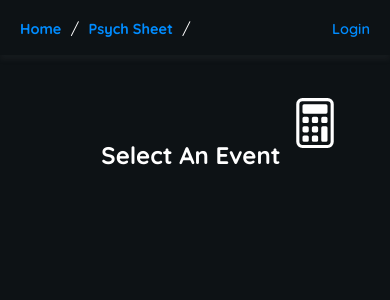
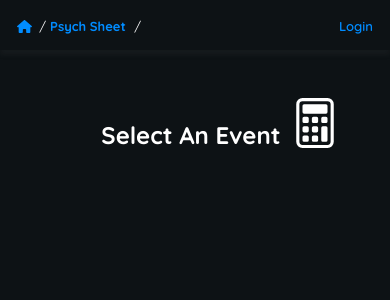
Before and after one commit to Panashe-66/psych-sheet, a Flask app: page /psych_sheet/1 in a window 390 px wide. Shown: the top 300 px of the page. Run offline with Flask 3, Linux system fonts and the light colour scheme; data that the repository does not hold is empty.

Commit message:
Add files via upload

```diff
--- a/app.py
+++ b/app.py
@@ -1,11 +1,12 @@
 from flask import Flask, request, render_template, session, redirect, url_for, jsonify
-from psych import get_psych_sheet, get_comps, get_event_ids, get_comp_name, get_competitors, EVENT_SETTINGS_DATA
-from auth import get_token, get_user_info
+from psych import get_psych_sheet, get_comps, get_comp_info, get_competitors, EVENT_SETTINGS_DATA
+from oauth import get_token, get_user_info
+from cache import cache
 
 app = Flask(__name__)
 app.secret_key = 'pspsych'
 
-comps_per_load = 25
+#--Oauth--
 
 @app.route('/auth')
 def auth():
@@ -24,7 +25,6 @@ def auth():
 
         return redirect(url or url_for('home'))
 
-
 @app.route('/deauth')
 def deauth():
     url = request.args.get('url', url_for('home'))
@@ -37,16 +37,25 @@ def deauth():
 
     return redirect(url or url_for('home'))
 
+#--Home-
 
 @app.route('/')
 def home():
-    return redirect(url_for('comps'))
+    return 'home'
+
+#--Psych Sheet-
 
 @app.route("/psych_sheet/", methods=["GET", "POST"])
 def comps():
     if request.method == "POST":
-        searched_comps = get_comps('search', comps_per_load, request.form['page'], search=request.form['search'])
-        return jsonify(searched_comps)
+        if request.form['type'] == 's':
+            searched_comps = get_comps('search', 25, request.form['page'], search=request.form['search'])
+            return jsonify(searched_comps)
+        else:
+            page = int(request.form.get("page", 2))
+            upcoming_comps = get_comps('upcoming', 25, page)
+
+            return jsonify(upcoming_comps)
 
     logged_in = session.get('logged_in', False)
 
@@ -55,41 +64,63 @@ def comps():
     else:
         your_comps = None
 
-    ongoing_comps = get_comps('ongoing')
-    upcoming_comps = get_comps('upcoming', comps_per_load, 1)
+    ongoing_comps = cache('ongoing_comps',
+                          lambda: get_comps('ongoing'),
+                          600
+                        )
 
-    breadcrumbs = zip(['Home', 'Psych Sheet'], [url_for('home'), ''])
+    upcoming_comps = cache('upcoming_comps',
+                        lambda: get_comps('upcoming', 25, 1),
+                        600
+                    )
 
-    return render_template('comps.html', comps={'your': your_comps, 'ongoing': ongoing_comps, 'upcoming': upcoming_comps}, breadcrumbs=breadcrumbs)
+    breadcrumbs = zip(
+        ['Home', 'Psych Sheet'],
+        [url_for('home'), '']
+    )
 
-
-@app.route("/more_comps", methods=["GET"])
-def more_comps():
-    page = int(request.args.get("page", 2))
-    upcoming_comps = get_comps('upcoming', comps_per_load, page)
-
-    return jsonify(upcoming_comps)
+    return render_template('comps.html',
+                            comps={'your': your_comps, 'ongoing': ongoing_comps, 'upcoming': upcoming_comps}, breadcrumbs=breadcrumbs
+                        )
 
 @app.route("/psych_sheet/<comp>", methods=["GET", "POST"])
 def psych_sheet(comp):
-    competitors = get_competitors(comp)
-    name = get_comp_name(comp)
-    events = get_event_ids(comp)
+    if request.method == "POST":
+        competitors = cache(f'{comp} competitors',
+                            lambda: get_competitors(comp),
+                            600
+                        )
 
-    if request.method == "POST":
         solves = int(request.form["solves"])
         event = request.form.get('event')
 
-        if event in events:
-            psych_sheet = get_psych_sheet(competitors, event, solves)
+        psych_sheet = get_psych_sheet(competitors, event, solves)
 
-            return jsonify(psych_sheet)
+        return jsonify(psych_sheet)
+
+    competitors = cache(f'{comp} competitors',
+                        lambda: get_competitors(comp),
+                        600
+                    )
+
+    name, short_name, events = get_comp_info(comp)
 
     psych_sheet = session.get('psych_sheet', None)
 
-    breadcrumbs = zip(['Home', 'Psych Sheet', get_comp_name(comp, short=True)], [url_for('home'), url_for('comps'), ''])
+    breadcrumbs = zip(
+        ['Home', 'Psych Sheet', short_name],
+        [url_for('home'), url_for('comps'), '']
+    )
 
-    return render_template('psych.html', psych_sheet=psych_sheet, events=events, all_events=EVENT_SETTINGS_DATA, comp_id=comp, comp_name=name, competitors=range(len(competitors)), breadcrumbs=breadcrumbs )
+    return render_template('psych.html',
+                            psych_sheet=psych_sheet,
+                            events=events,
+                            all_events=EVENT_SETTINGS_DATA,
+                            comp_id=comp, comp_name=name,
+                            competitors=range(len(competitors)),
+                            breadcrumbs=breadcrumbs,
+                            short_name=short_name
+                        )
 
 
 if __name__ == "__main__":
--- a/static/base.css
+++ b/static/base.css
@@ -1,6 +1,9 @@
+@import url("header.css");
+
 :root {
     --bg: #0d1215;
     --primary: rgb(0, 140, 255);
+    --secondary: rgb(0, 180, 180);
 }
 
 html, body {
@@ -8,7 +11,7 @@ html, body {
 }
 
 body {
-    margin-top: 100px;
+    margin-top: calc(var(--header-height) + 30px);
     margin-bottom: 50px;
     background-color: var(--bg);
     color: white;
@@ -59,3 +62,8 @@ input {
     background-color: #121212;
     margin: 0;
 }
+
+.title {
+    vertical-align: middle;
+    margin-bottom: 40px;
+}
--- a/static/header.css
+++ b/static/header.css
@@ -1,4 +1,9 @@
 @import url("base.css");
+
+:root {
+    --header-height: 45px;
+    --breadcrumb-size: 16px;
+}
 
 .pfp {
     display: block;
@@ -28,6 +33,14 @@
     margin-left: auto;
     margin-right: 20px;
     height: fit-content;
+
+    @media (max-width: 1024px) {
+        margin: 0 19px;
+    }
+
+    @media (max-width: 768px) {
+        margin: 0 17px;
+    }
 }
 
 .login-button,
@@ -46,6 +59,7 @@ header {
     top: 0;
     display: flex;
     height: 45px;
+    min-height: fit-content;
     width: 100%;
     background-color: var(--bg);
     box-shadow: 0 5px 5px rgba(100, 100, 100, 0.1);
@@ -56,10 +70,17 @@ header {
 
     @media (max-width: 1024px) {
         height: 42px;
+        padding: 8.5px 0;
     }
 
     @media (max-width: 768px) {
         height: 37px;
+        padding: 8px 0;
+    }
+
+    @media (max-width: 450px) {
+        height: 34px;
+        padding: 8px 0;
     }
 }
 
@@ -126,6 +147,16 @@ header {
 .breadcrumbs {
     margin: 0 20px;
     padding: 0;
+    display: flex;
+    flex-wrap: wrap;
+
+    @media (max-width: 1024px) {
+        margin: 0 19px;
+    }
+
+    @media (max-width: 768px) {
+        margin: 0 17px;
+    }
 }
 
 .breadcrumb {
@@ -133,29 +164,49 @@ header {
 }
 
 .breadcrumb-link {
-    color: rgb(0, 140, 255);
+    color: var(--primary);
     font-weight: bold;
+    justify-content: center;
 }
 
 .breadcrumb-link,
-.login-button {
+.login-button,
+.slash {
     font-size: 16px;
+    --breadcrumb-size: 16px;
 
     @media (max-width: 1024px) {
         font-size: 15.5px;
+        --breadcrumb-size: 15.5px;
     }
 
     @media (max-width: 768px) {
         font-size: 14.5px;
+        --breadcrumb-size: 14.5px;
+    }
+
+    @media (max-width: 450px) {
+        font-size: 13px;
+        --breadcrumb-size: 13px;
     }
 }
 
 .breadcrumb-last {
-    color: rgb(141, 52, 231);
+    color: var(--secondary);
     cursor: pointer;
 }
 
-.breadcrumb:not(:last-of-type)::after {
-    content: '/';
-    margin: 0 5px;
+.slash {
+    margin: 0 4px;
 }
+
+.logout,
+.spinner {
+    display: none;
+}
+
+.home {
+    height: var(--breadcrumb-size);
+    position: relative;
+    top: 2px;
+}
--- a/static/psych.css
+++ b/static/psych.css
@@ -255,11 +255,6 @@ input[type="number"]::-webkit-inner-spin-button {
     }
 }
 
-.comp-title {
-    vertical-align: middle;
-    margin-bottom: 40px;
-}
-
 .settings-container {
     background-color: rgba(0, 0, 0, 0.75);
     position: fixed;
@@ -306,8 +301,7 @@ input[type="number"]::-webkit-inner-spin-button {
     filter: invert(100%);
 }
 
-.settings-close,
-.alert-close {
+.settings-close {
     width: 2em;
     height: 2em;
     color: #000;
@@ -325,18 +319,8 @@ input[type="number"]::-webkit-inner-spin-button {
     padding: .25em .25em;
 }
 
-.alert-close {
-    padding: 0;
-}
-
-.settings-close:hover,
-.alert-close:hover {
+.settings-close:hover {
     opacity: 0.75;
-}
-
-.settings-close:active,
-.alert-close:active {
-    opacity: 1;
 }
 
 .settings-header {
@@ -362,6 +346,8 @@ input[type="number"]::-webkit-inner-spin-button {
 }
 
 .skeleton-psych {
+    display: none;
+
     td:nth-child(1) {
         padding-left: 40px;
         padding-right: 20px;
@@ -395,7 +381,7 @@ input[type="number"]::-webkit-inner-spin-button {
 }
 
 .show-user {
-    display: block;
+    display: none;
     margin: auto;
     background-color: var(--primary);
     border: none;
@@ -445,11 +431,3 @@ input[type="number"]::-webkit-inner-spin-button {
 .search-active {
     margin-bottom: 50px;
 }
-
-.large-comp {
-    padding: 20px;
-    background-color: aqua;
-    margin-bottom: 15px;
-    opacity: 1;
-    transition: opacity 0.6s;
-}
--- a/templates/base.html
+++ b/templates/base.html
@@ -3,14 +3,26 @@
     <meta name="viewport" content="width=device-width, initial-scale=1.0">
 </head>
 <body>
-    <header>
+    <header class="header">
         <ul class="breadcrumbs">
             {% for breadcrumb, url in breadcrumbs %}
                 <li class="breadcrumb">
-                    {% if loop.last %}
+                    {% if loop.first and loop.last %}
+                        <a href="{{ url }}" class="breadcrumb-link">
+                            <img src="../static/Icons/home-teal.svg" class="home">
+                        </a>
+                    {% elif loop.last %}
                         <span class="breadcrumb-link breadcrumb-last">{{ breadcrumb }}</span>
+                    {% elif loop.first %}
+                        <a href="{{ url }}" class="breadcrumb-link">
+                            <img src="../static/Icons/home.svg" class="home">
+                        </a>
+
+                        <span class="slash">/</span>
                     {% else %}
                         <a href="{{ url }}" class="breadcrumb-link">{{ breadcrumb }}</a>
+
+                        <span class="slash">/</span>
                     {% endif %}
                 </li>
             {% endfor %}
@@ -35,9 +47,6 @@
     {% block content %}{% endblock %}
 
     <script>
-        document.querySelector('.logout').style.display = 'none';
-        document.querySelector('.spinner').style.display = 'none';
-
         function toggle_logout() {
             const logout = document.querySelector('.logout');
 
@@ -58,9 +67,18 @@
             const logout = document.querySelector('.logout');
             const pfp = document.querySelector('.pfp');
 
-            if (!pfp.contains(event.target) && !logout.contains(event.target)) {
+            if (pfp && !pfp.contains(event.target) && !logout.contains(event.target)) {
                 logout.style.display = 'none';
             }
         });
+
+        function update_header_height() {
+            const header = document.querySelector('.header');
+            const header_height = header.offsetHeight;
+            document.documentElement.style.setProperty('--header-height', `${header_height}px`);
+        }
+
+        window.addEventListener('resize', update_header_height);
+        window.addEventListener('load', update_header_height);
     </script>
 </body>
--- a/templates/psych.html
+++ b/templates/psych.html
@@ -5,15 +5,14 @@
         <link rel="preconnect" href="https://fonts.gstatic.com" crossorigin>
         <link href="https://fonts.googleapis.com/css2?family=Quicksand:wght@300..700&display=swap" rel="stylesheet">
         <meta charset="UTF-8">
-        <meta name="viewport" content="width=device-width, initial-scale=1">
-        <title>Psych Sheet</title>
+        <title>{{ short_name }}</title>
         <link rel="stylesheet" href="../static/psych.css">
     </head>
     <body>
         {% extends "base.html" %}
 
         {% block content %}
-        <h1 class="comp-title">{{ comp_name }}</h1>
+        <h1 class="title">{{ comp_name }}</h1>
 
         <button id="settings-button" class="settings-button">
             <img src="../static/Icons/calculator.svg" class="settings-icon">
@@ -58,7 +57,7 @@
 
         <div class="settings-container" id="settings-container">
             <div class="settings">
-                <button type="button" class="settings-close" aria-label="Close" id="settings-close"></button>
+                <button type="button" class="settings-close" id="settings-close"></button>
                 <h1 class="settings-header">Adjust Seed Calculation</h1>
                 <p>
                     The seed result is calculated based on a competitor's mean over their last X averages, or singles for blind events. (DNF results are not included) You can adjust this number here to modify the seed calculation for each event.
@@ -153,7 +152,7 @@
                             const name = {{ session.get("name") | tojson }};
                             const no_space = psych_div.innerText.replace(/\s+/g, ' ').trim();
 
-                            if (no_space.includes(name.trim())) {
+                            if (name && no_space.includes(name.trim())) {
                                 document.querySelector('.show-user').style.display = 'block';
                             } else {
                                 document.querySelector('.show-user').style.display = 'none';
@@ -257,6 +256,16 @@
                     save_event_value(event, input.value);
                 });
             }
+
+            var close = document.getElementsByClassName("alert-close");
+
+            close.onclick = function(){
+                var div = this.parentElement;
+
+                div.style.opacity = "0";
+
+                setTimeout(function(){ div.style.display = "none"; }, 600);
+            }
         </script>
 
 
```
Also changed, not shown: cache.py (added, +19 -0 lines), oauth.py (added, +41 -0 lines), psych.py (+15 -23 lines), templates/comps.html (+19 -5 lines), static/Icons/home-teal.svg (added), static/Icons/home.svg (added).
